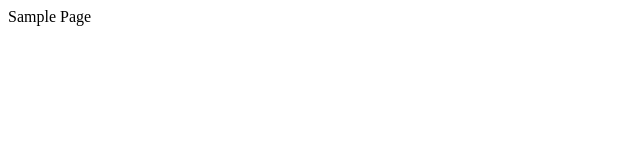
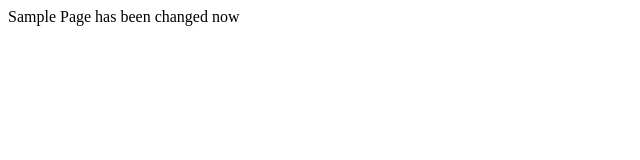
Before and after one commit to sunil1234india/testrepo, a plain HTML site: page index.html in a window 1280 px wide. Shown: the whole page, without its empty margins (0-640 px from the left). Drawn offline with Linux system fonts and the light colour scheme.

Commit message:
Update index.html

```diff
--- a/index.html
+++ b/index.html
@@ -6,7 +6,7 @@
     </head>
     <body>
         <div class="container">
-            Sample Page
+            Sample Page has been changed now
         </div>
     </body>
 </html>
```
